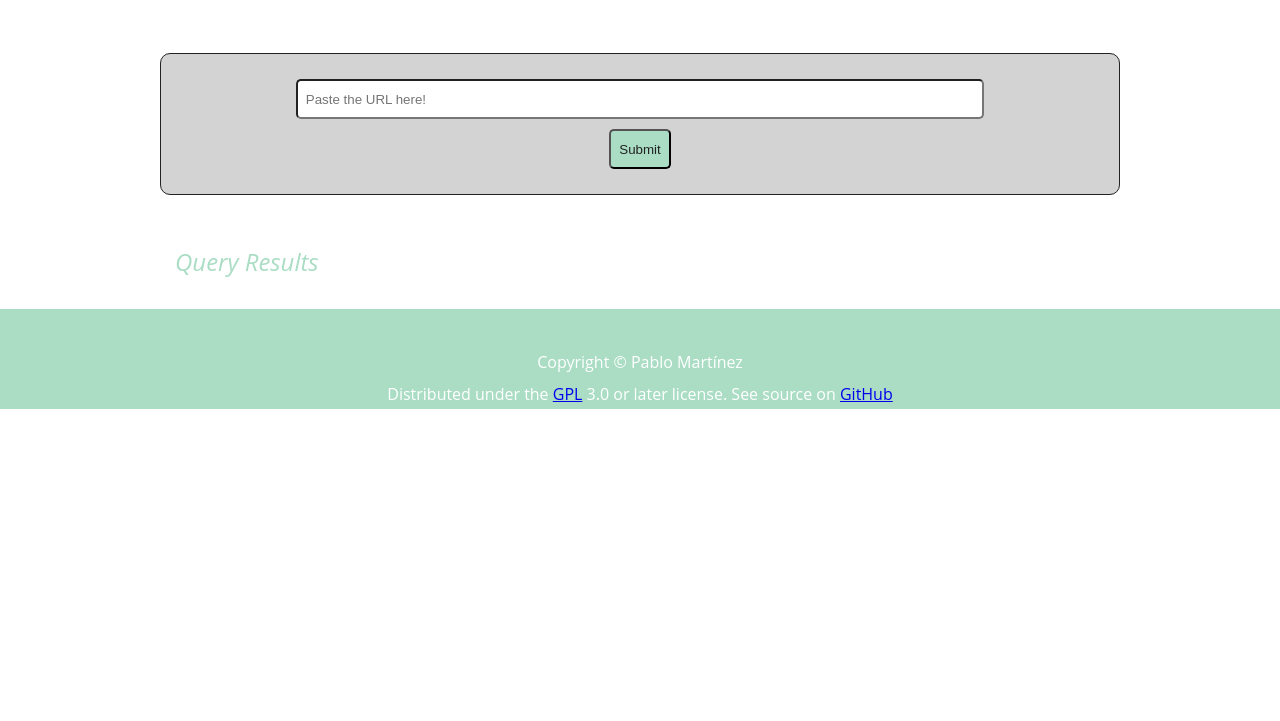
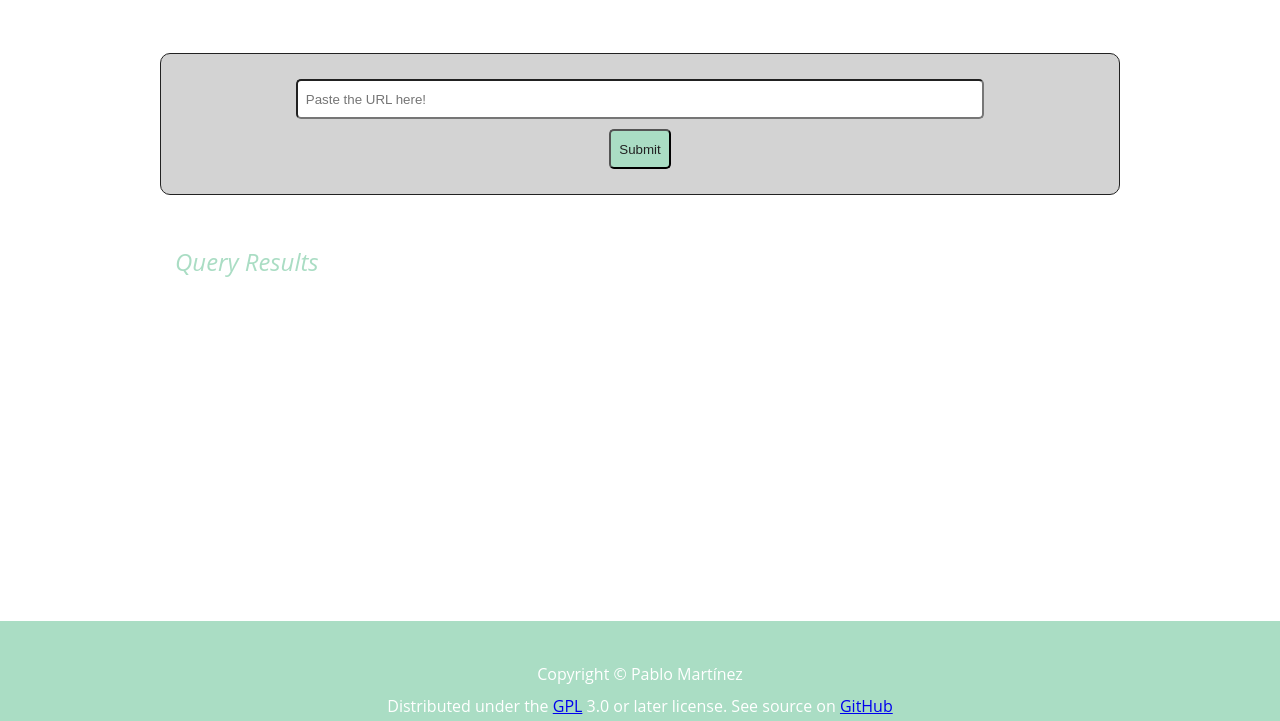
Before and after one commit to pablomartan/evaluate-news-nlp, a website built with webpack: page src/html/index.html in a window 1280 px wide. Shown: the part 79-800 px from the top of the page. Built offline with nearby package versions, Linux system fonts and the light colour scheme.

Commit message:
feat: set height main height to 100% in src/style/main.scss

```diff
--- a/src/styles/main.scss
+++ b/src/styles/main.scss
@@ -1,8 +1,13 @@
 @import '_variables';
+
+html, body {
+    height: 100%;
+}
 
 main {
     display: flex;
     flex-direction: column;
+    height: 100%;
 
     .queryResults {
         margin: 20px;
```
